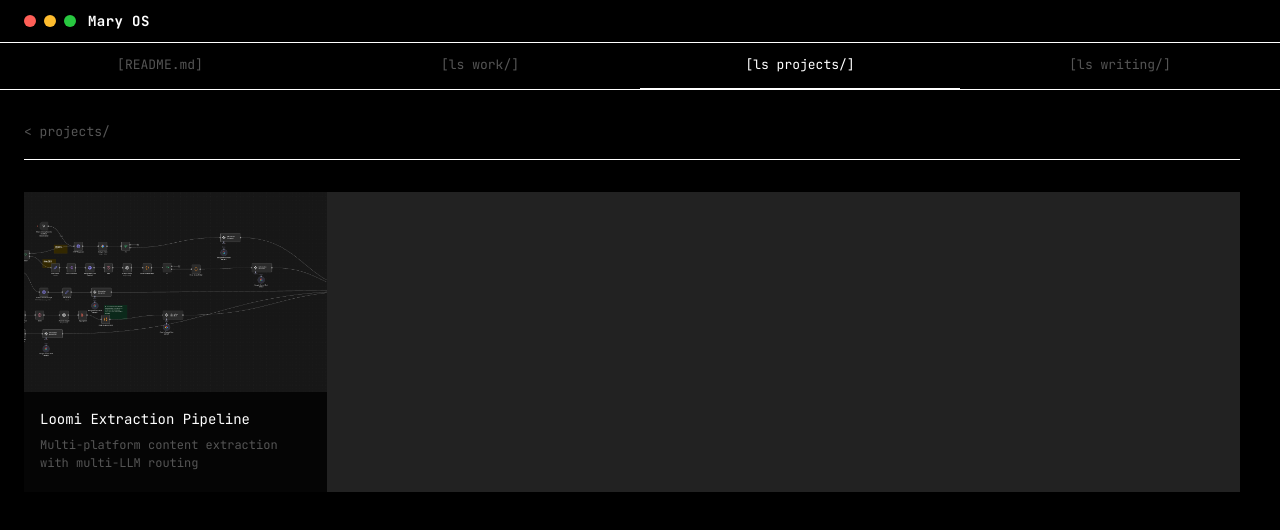
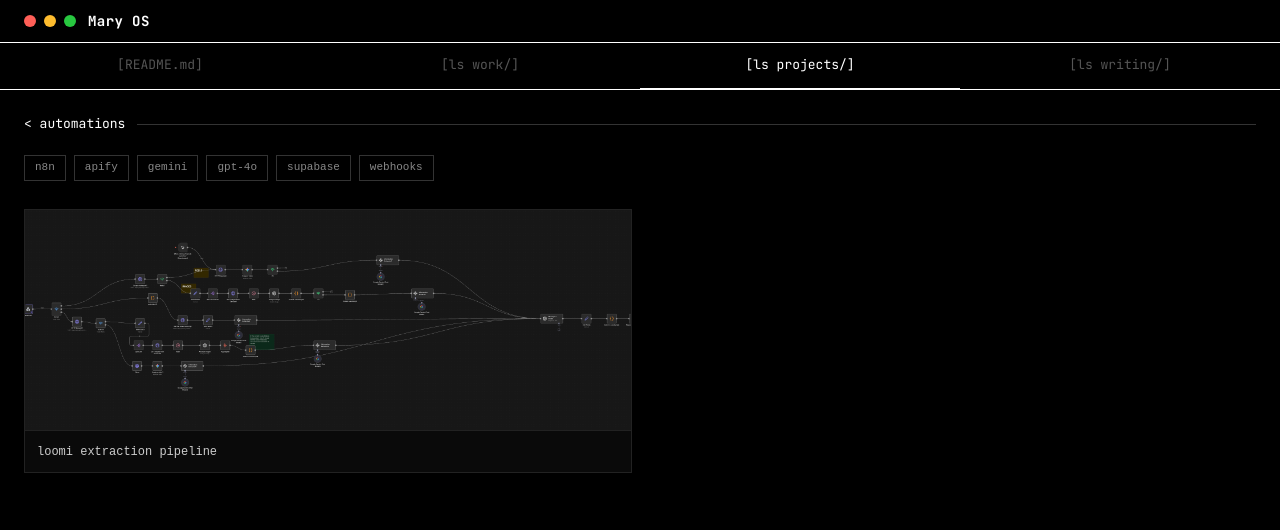
Before and after one commit to marianaalvescosta/mary-os-dev, a Next.js app: page /projects/automations in a window 1280 px wide. Shown: the top 530 px of the page. Built offline with nearby package versions, Linux system fonts and the light colour scheme.

Commit message:
Redesign automations grid: terminal style, 2-col, image cards with caption bar
Co-Authored-By: Claude Sonnet 4.6 <noreply@anthropic.com>

```diff
--- a/src/app/projects/automations/page.tsx
+++ b/src/app/projects/automations/page.tsx
@@ -9,57 +9,75 @@ interface Automation extends Record<string, unknown> {
 }
 
 export default function AutomationsGrid() {
-  const automations = (getAllEntries<Automation>("automations") as (Automation & { slug: string })[])
-    .sort((a, b) => a.name.localeCompare(b.name));
+  const automations = getAllEntries<Automation>("automations") as (Automation & { slug: string })[];
+  const allTags = Array.from(new Set(automations.flatMap((a) => a.tags ?? [])));
 
   return (
-    <div style={{ padding: "32px 40px 48px 24px" }}>
-      <Link
-        href="/projects"
-        style={{ color: "#555", fontSize: "13px", display: "inline-block", marginBottom: "16px" }}
-      >
-        &lt; projects/
-      </Link>
+    <div style={{ padding: "24px 24px 48px 24px" }}>
 
-      <div style={{ height: "1px", background: "#fff", marginBottom: "32px" }} />
+      {/* Breadcrumb with extending line */}
+      <div style={{ display: "flex", alignItems: "center", gap: "12px", marginBottom: "20px" }}>
+        <Link
+          href="/projects"
+          style={{ color: "#fff", fontSize: "13px", textDecoration: "none", whiteSpace: "nowrap" }}
+        >
+          &lt; automations
+        </Link>
+        <div style={{ flex: 1, height: "1px", background: "#333" }} />
+      </div>
 
+      {/* Tag chips */}
+      {allTags.length > 0 && (
+        <div style={{ display: "flex", flexWrap: "wrap", gap: "8px", marginBottom: "28px" }}>
+          {allTags.map((tag) => (
+            <span
+              key={tag}
+              style={{
+                border: "1px solid #333",
+                padding: "3px 10px",
+                fontSize: "11px",
+                color: "#888",
+                fontFamily: "monospace",
+              }}
+            >
+              {tag}
+            </span>
+          ))}
+        </div>
+      )}
+
+      {/* Grid */}
       <div
         style={{
           display: "grid",
-          gridTemplateColumns: "repeat(auto-fill, minmax(280px, 1fr))",
-          gap: "1px",
-          background: "#222",
+          gridTemplateColumns: "repeat(2, 1fr)",
+          gap: "16px",
         }}
       >
         {automations.map((automation) => (
           <Link
             key={automation.slug}
             href={`/projects/automations/${automation.slug}`}
-            style={{ textDecoration: "none", display: "block" }}
+            style={{ textDecoration: "none" }}
           >
             <div
               style={{
-                background: "#050505",
+                border: "1px solid #222",
+                background: "#0a0a0a",
                 cursor: "pointer",
-                height: "100%",
               }}
             >
               {automation.cover ? (
                 <img
                   src={automation.cover}
                   alt={automation.name}
-                  style={{
-                    width: "100%",
-                    height: "200px",
-                    objectFit: "cover",
-                    display: "block",
-                  }}
+                  style={{ width: "100%", height: "220px", objectFit: "cover", display: "block" }}
                 />
               ) : (
                 <div
                   style={{
                     width: "100%",
-                    height: "200px",
+                    height: "220px",
                     background: "#111",
                     display: "flex",
                     alignItems: "center",
@@ -71,15 +89,21 @@ export default function AutomationsGrid() {
                   [ screenshot ]
                 </div>
               )}
-              <div style={{ padding: "16px 16px 20px" }}>
-                <div style={{ color: "#fff", fontSize: "14px", marginBottom: "6px" }}>
-                  {automation.name}
-                </div>
-                {automation.description && (
-                  <div style={{ color: "#555", fontSize: "12px", lineHeight: "1.5" }}>
-                    {automation.description}
-                  </div>
-                )}
+              <div
+                style={{
+                  padding: "10px 12px",
+                  borderTop: "1px solid #222",
+                }}
+              >
+                <span
+                  style={{
+                    color: "#ccc",
+                    fontSize: "12px",
+                    fontFamily: "monospace",
+                  }}
+                >
+                  {automation.name.toLowerCase()}
+                </span>
               </div>
             </div>
           </Link>
```
